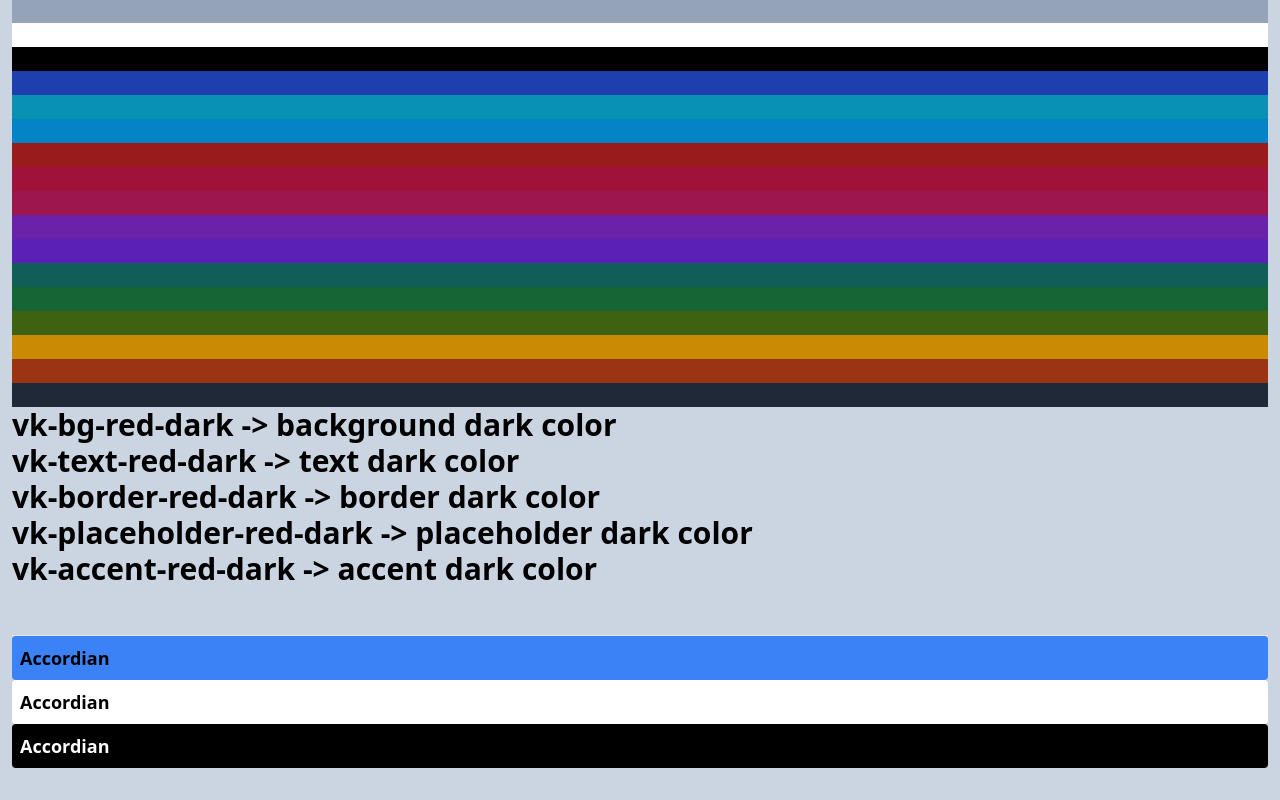
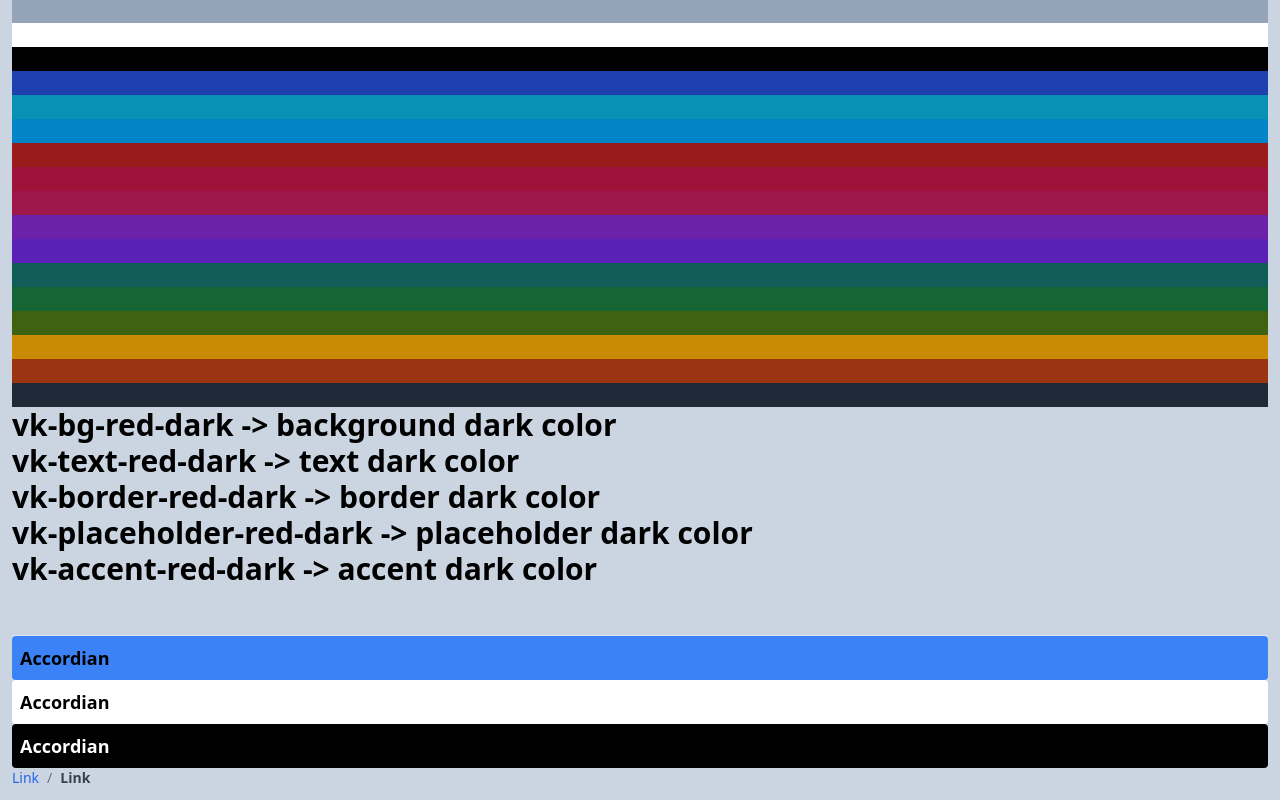
Before and after one commit to kalees64/vk-cdn, an Angular app: page / in a window 1280 px wide. Shown: the part 8562-9362 px from the top of the page. Built offline with nearby package versions, Linux system fonts and the light colour scheme.

Commit message:
feat: breadcrumb update

```diff
--- a/src/app/app.component.html
+++ b/src/app/app.component.html
@@ -1229,4 +1229,12 @@
       saepe libero sequi earum ratione possimus voluptas, minus dicta.
     </p>
   </details>
+
+  <nav class="vk-breadcrumb">
+    <ul class="">
+      <li><a href="#" class="text-blue-600 hover:text-blue-700">Link</a></li>
+      <span class="mx-2 text-gray-500">/</span>
+      <li><a class="text-gray-700 font-semibold">Link</a></li>
+    </ul>
+  </nav>
 </main>
--- a/src/styles.css
+++ b/src/styles.css
@@ -100,3 +100,7 @@
 /* Accordian */
 
 @import "./styles/Accordian/accordian.css";
+
+/* Breadcrumbs */
+
+@import "./styles/Breadcrumbs/breadcrumb.css";
--- /dev/null
+++ b/src/styles/Breadcrumbs/breadcrumb.css
@@ -0,0 +1,13 @@
+@tailwind base;
+@tailwind components;
+@tailwind utilities;
+
+/* BreadCrumbs */
+
+.vk-breadcrumb {
+  @apply block w-full text-sm;
+}
+
+.vk-breadcrumb > ul {
+  @apply flex items-center space-x-2;
+}
```
Also changed, not shown: vk-cdn-output.css.
